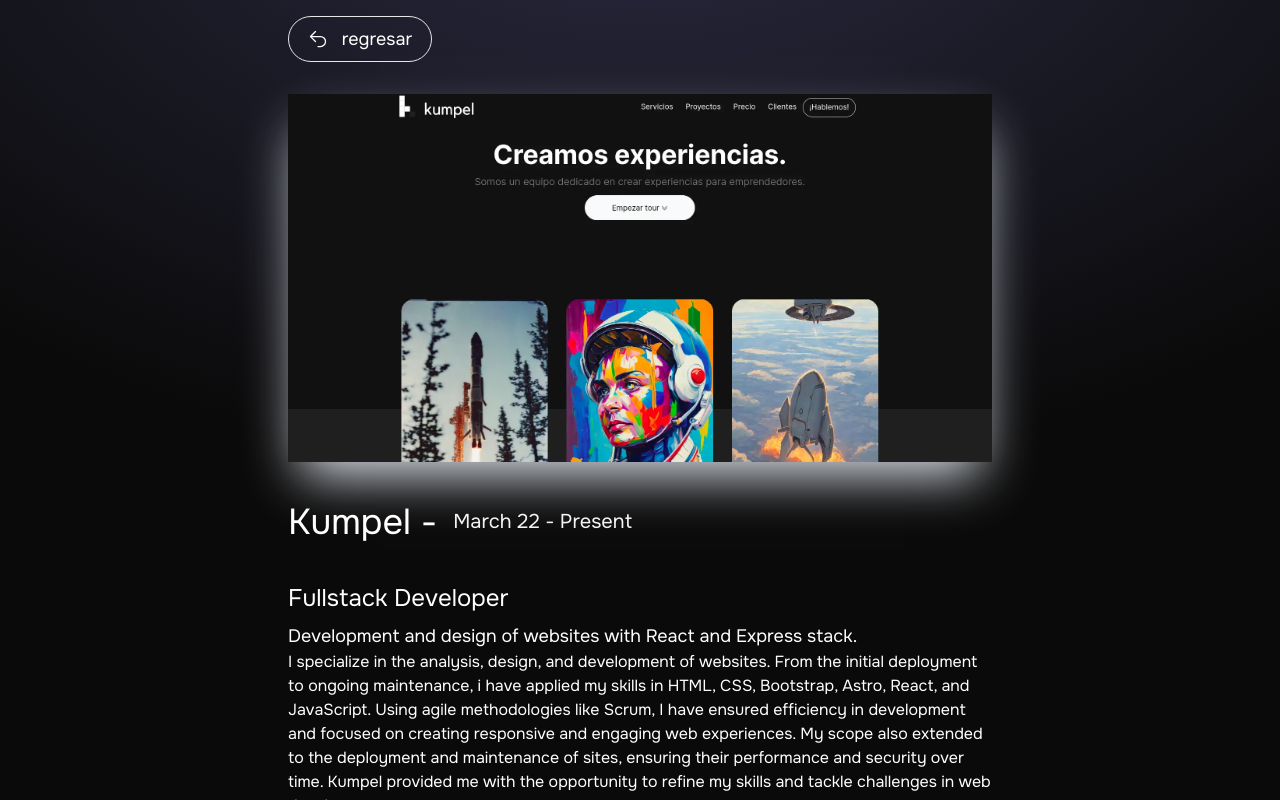
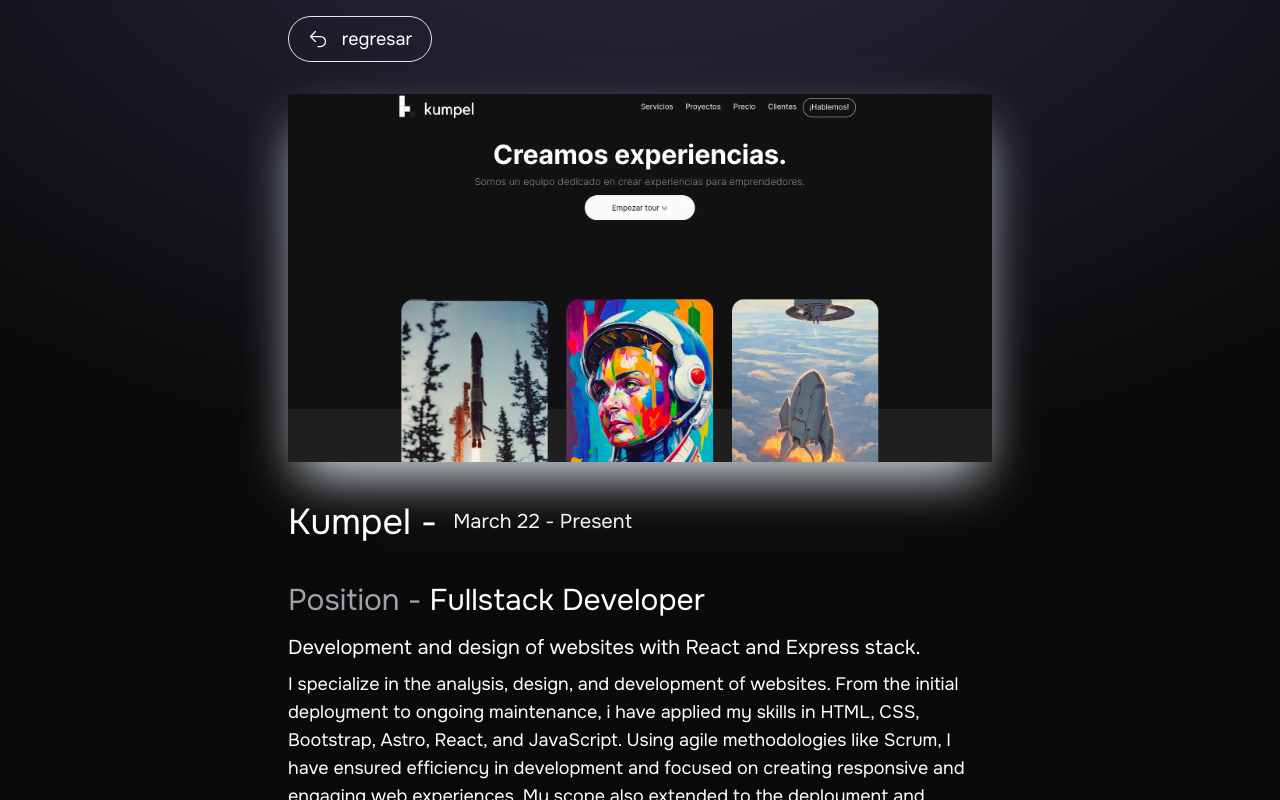
Before and after one commit to blonardi/my-portfolio, a Next.js app: page /experience/1 in a window 1280 px wide. Built offline with nearby package versions, Linux system fonts and the light colour scheme.

Commit message:
Refact section

```diff
--- a/src/app/experience/[id]/page.jsx
+++ b/src/app/experience/[id]/page.jsx
@@ -18,10 +18,10 @@
 				<h2 className='text-4xl'>{experience.enterprise} -</h2>
 				<p className='text-xl text-zinc-100'>{experience.date}</p>
 			</div>
-			<div className='flex-grow flex-shrink-0'>
-				<h4 className='mb-2 text-2xl'>{experience.title}</h4>
-				<h2 className='text-lg'>{experience.subtitle}</h2>
-				<p className='text-md'>{experience.description}</p>
+			<div className='flex flex-col flex-grow flex-shrink-0 gap-y-2'>
+				<h4 className='mb-2 text-3xl'><span className='text-zinc-400'>Position - </span>{experience.title}</h4>
+				<h2 className='text-xl'>{experience.subtitle}</h2>
+				<p className='text-lg'>{experience.description}</p>
 			</div>
 		</div>
 	)
```
